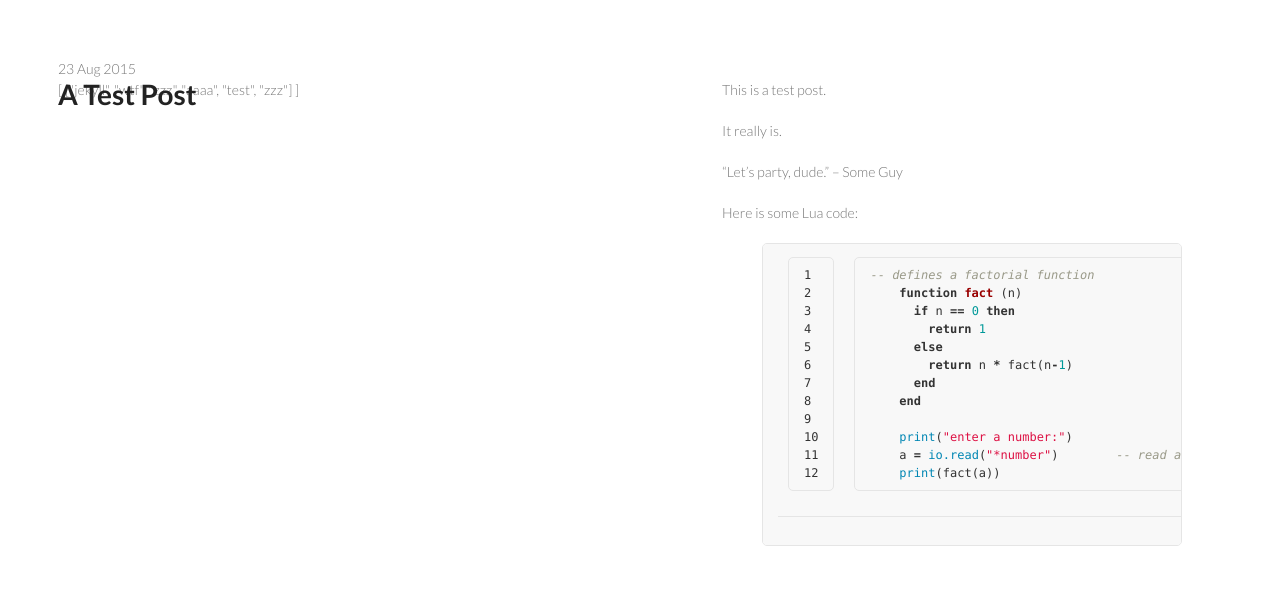
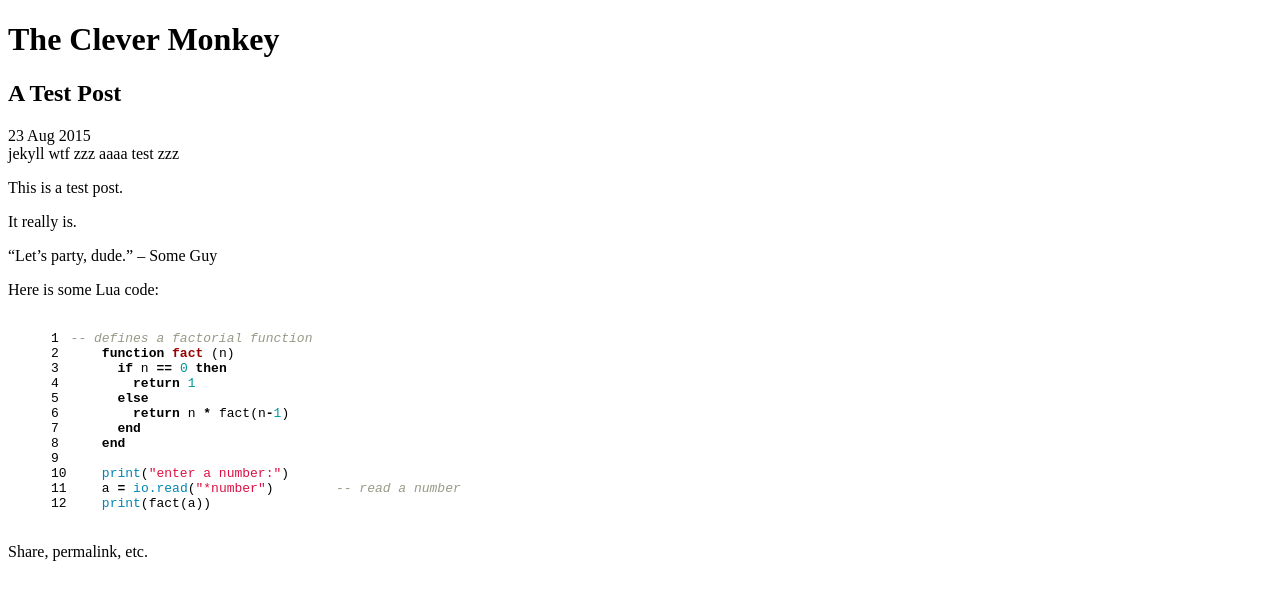
Before and after one commit to jverne/jverne.github.io, a Jekyll site: the page built from _posts/2015-08-23-a-test-post.md, in a window 1280 px wide. Shown: the top 600 px of the page. Built offline with Jekyll 4.4.1, drawn with Linux system fonts in a browser that asks for light colours.

Commit message:
Add some assets, simplify layouts

```diff
--- a/_config.yml
+++ b/_config.yml
@@ -13,6 +13,8 @@ author:
 # Config
 timezone: America/Toronto
 permalink: pretty
+kramdown:
+  auto_ids: false
 
 # Defaults
 defaults:
--- a/_includes/head.html
+++ b/_includes/head.html
@@ -1,9 +1,16 @@
 <head>
   <meta charset="utf-8">
   <meta name="keywords" content="{{ page.tags | join: ","}}">
+  <meta name="Description" lang="en" content="{{ site.tagline }}">
+  <meta name="author" content="{{ site.author.name }}">
+  <meta name="robots" content="index, follow">
 
   <!-- Enable responsiveness on mobile devices-->
   <meta name="viewport" content="width=device-width, initial-scale=1.0, maximum-scale=1">
+
+  <!-- icons -->
+  <link rel="apple-touch-icon" href="assets/img/apple-touch-icon.png">
+  <link rel="shortcut icon" href="favicon.ico">
 
   <!--[if lt IE 9]>
   <script src="//html5shiv.googlecode.com/svn/trunk/html5.js"></script>
@@ -19,8 +26,6 @@
 
   <!-- CSS -->
   <link rel="stylesheet" href="/stylesheets/syntax.css">
-  <link rel="stylesheet" href="/stylesheets/styles.css">
-  <link rel="stylesheet" href="/stylesheets/github-light.css">
 
   <!-- RSS -->
   <link rel="alternate" type="application/atom+xml" title="RSS" href="/atom.xml">
--- a/_layouts/post.html
+++ b/_layouts/post.html
@@ -4,16 +4,26 @@ layout: default
 
 <!-- post layout -->
 {% comment %} Order the tags {% endcomment %}
-{% assign tags = page.tags | sort | downcase %}
+{% assign tags = page.tags | sort %}
+<header class="header">
+	<div class="container">
+		<h1 class="header-heading">{{ site.title }}</h1>
+	</div>
+</header>
+
 <article>
-	<div><time datetime="{{ page.date | date_to_xmlschema }}" pubdate>{{ page.date | date_to_string }}</time></div>
 	<header>
-	<h1>{{ page.title }}</h1>
+		<hgroup>
+		<h2>{{ page.title }}</h2>
+
+		<div><time datetime="{{ page.date | date_to_xmlschema }}">{{ page.date | date_to_string }}</time></div>
+
+		<div>{% for tag in tags %}{{ tag | downcase }} {% endfor %}</div>
+		</hgroup>
 	</header>
-	[{% for tag in tags %} {{ tag }} {% endfor %}]
-	<section>{{ content }}</section>
+	{{ content }}
 
 	<footer>
-	<!-- comments -->
+	Share, permalink, etc.
 	</footer>
 </article>
--- a/_posts/2015-08-23-a-test-post.md
+++ b/_posts/2015-08-23-a-test-post.md
@@ -1,6 +1,6 @@
 ---
 title: A Test Post
-tags: [zzz, ZZZ, aaaa, test, Jekyll, WTF, ]
+tags: [zzz, ZZZ, aaaa, test, Jekyll, WTF,]
 ---
 
 This is a test post.
```
Also changed, not shown: _layouts/page.html (+17 -6 lines), assets/css/styles.css (added, +250 -0 lines), index.md (+1 -2 lines), assets/img/apple-touch-icon.png (added), images/SquirrelMonkey_art01.jpg (added), 1 other file.
